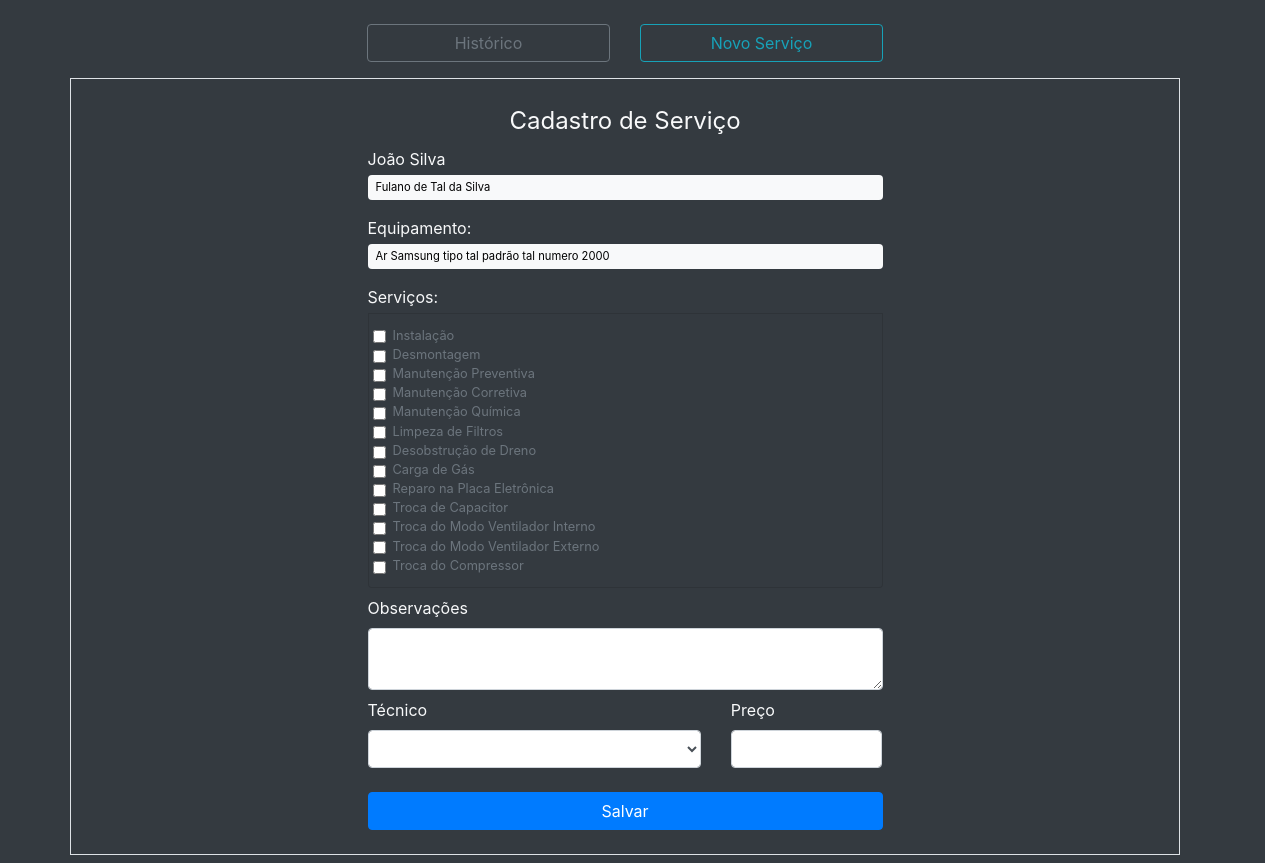
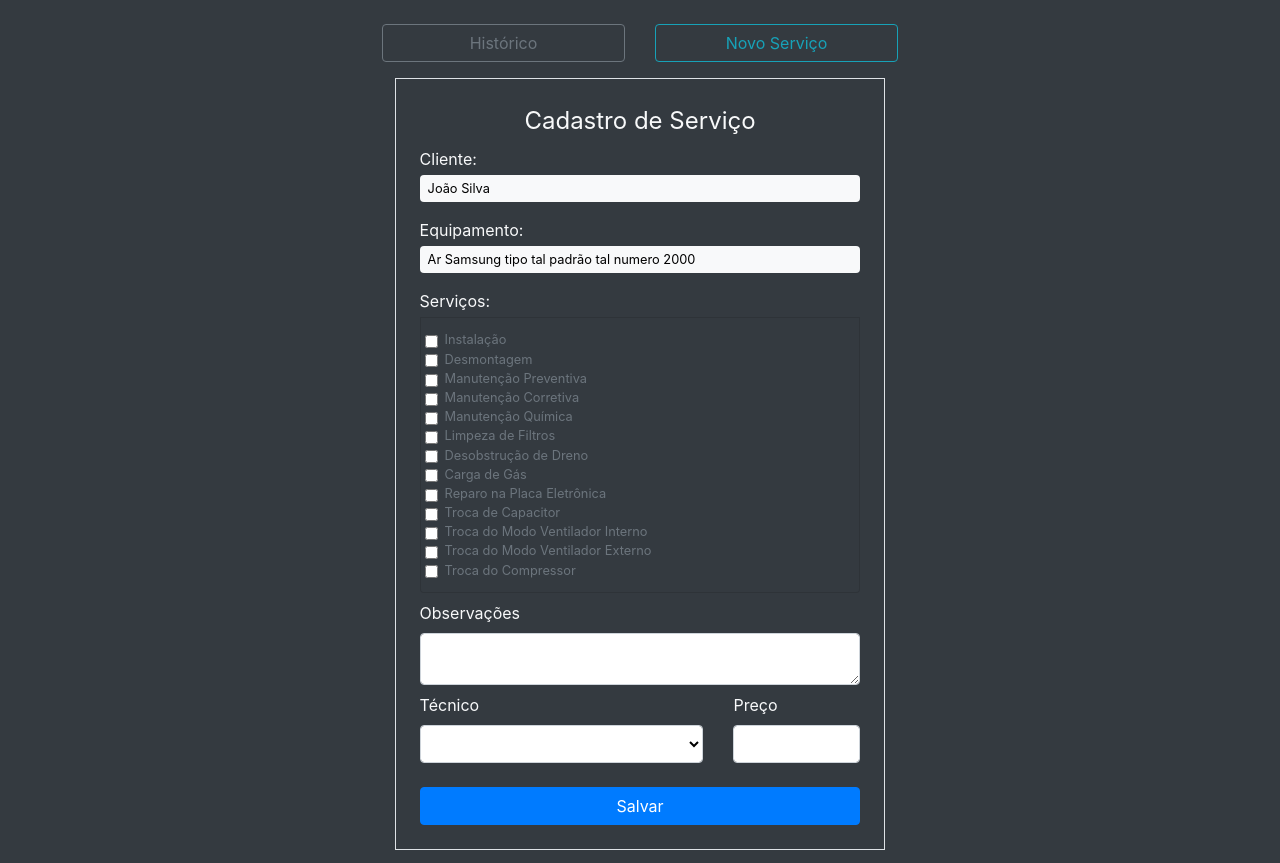
Before and after one commit to AndreJesus30/climaxcool, a Flask app: page /dashboard/cliente/novo-servico/1/2 in a window 1280 px wide. Run offline with Flask 3, Linux system fonts and the light colour scheme; data comes from the database, SQL or seed files in the repository; some libraries are stand-ins or nearby versions.

Commit message:
Added fix in DB and upgrades in forms and more

```diff
--- a/climaxcool/forms.py
+++ b/climaxcool/forms.py
@@ -42,14 +42,16 @@
     #company = StringField('Empresa', validators=[DataRequired()])
     btn_submit_user_registration = SubmitField('Cadastrar Usuário')
 
+list_brands = ["","Agratto","Britânia","Car Bluetooth","Comfee","Consul","Daikin","Elgin","Equation","Fontaine","Fujitsu","Philco","LG","Samsung","Carrier","Fujitsu","Gree","Electrolux","Springer Midea","TCL", "Outra"]
+list_btus = [7000,7500,9000,12000,15000,16000,18000,20000,24000,28000,30000,32000,36000,40000,42000,48000,58000,60000]
 
 class FormEquipmentsRegistration(FlaskForm):
-    name_equipment = TextAreaField('Nome', validators=[DataRequired()])
-    brand_equipment = StringField('Marca', validators=[DataRequired()])
+    brand_equipment = SelectField('Marca', validators=[DataRequired()], choices=list_brands)
+    btus_equipment = SelectField('BTUs', validators=[DataRequired()], choices=list_btus)
     address = TextAreaField('Local', validators=[DataRequired()])
     qr_code = StringField('QR-Code')
     status_equipment = StringField('Status',default="Ativo")
-    customer = SelectField('Cliente', validators=[DataRequired()], choices=[' ','Empresa 1', 'Empresa 2', "Empresa 3", "João"])
+    customer = SelectField('Cliente', validators=[DataRequired()], choices=[' '])
     btn_submit_equip_registration = SubmitField('Cadastrar Equipamento')
 
 
--- a/climaxcool/route/routes.py
+++ b/climaxcool/route/routes.py
@@ -1,6 +1,6 @@
 from climaxcool import app
 from flask import render_template, url_for, redirect, request, jsonify, flash
-from climaxcool.models import Users, Customers, Equipments, Services, ListForServices
+from climaxcool.models import Users, Customers, Equipments, Services
 from climaxcool.shared import generate_code
 from climaxcool.forms import FormNewService, FormSignIn, FormCustomerRegistration, FormUsersRegistration, FormEquipmentsRegistration
 from climaxcool import database
@@ -187,7 +187,8 @@
             id_customer = Customers.query.filter_by(name_customer=name_customer).first().id;
 
             new_equipments = Equipments(
-                name_equipment=form_equipments.name_equipment.data,
+                name_equipment= form_equipments.brand_equipment.data +" - "+ form_equipments.btus_equipment.data +" BTUs - "+form_equipments.address.data,
+                btus_equipment=form_equipments.btus_equipment.data,
                 brand_equipment=form_equipments.brand_equipment.data,
                 address=form_equipments.address.data,
                 qr_code= None if not form_equipments.qr_code.data else form_equipments.qr_code.data,
@@ -207,7 +208,8 @@
         if form_equipments.validate_on_submit():
 
             new_equipments = Equipments(
-                name_equipment=form_equipments.name_equipment.data,
+                name_equipment= form_equipments.brand_equipment.data +" - "+ form_equipments.btus_equipment.data +" BTUs - "+form_equipments.address.data,
+                btus_equipment=form_equipments.btus_equipment.data,
                 brand_equipment=form_equipments.brand_equipment.data,
                 address=form_equipments.address.data,
                 qr_code= None if not form_equipments.qr_code.data else form_equipments.qr_code.data,
@@ -272,16 +274,22 @@
 @app.route('/dashboard/cliente/novo-servico/<int:customer_id>/<int:equipment_id>', methods=["POST", "GET"])
 def new_service(customer_id, equipment_id):
     form_new_service = FormNewService()
-
     customer = Customers.query.filter_by(id=customer_id).first()
     equipment = Equipments.query.filter_by(id=equipment_id).first()
+    text_services = ""
 
     #if permissão total pode escolher qualquer técnico
     #senão só tem a opção de escolher ele mesmo como técnico
     #criar essas condições após terminar authenticação e estrutura de permissões
 
-    if form_new_service.validate_on_submit:
+    if form_new_service.validate_on_submit():
+        for service in form_new_service:
+            if "service_" in service.name and service.data:
+                print(f"{service.data}  {service.name}  {service.label.text}")
+                text_services += service.label.text + ","
+
         new_service = Services(
+            service = text_services,
             annotations = form_new_service.annotations.data,
             price = form_new_service.price.data,
             id_customer = customer_id,
@@ -290,25 +298,34 @@
         )
         database.session.add(new_service)
         database.session.commit()
+        return redirect(url_for("report_service", equipment_id=equipment_id))
 
-        new_service_id = new_service.id
-        print(new_service_id)
+        #Código para pegar o id gravado no DB, creio que não será necessário
+        # new_service_id = new_service.id
+        # print(new_service_id)
 
-        if new_service_id is not None:
-            for service in form_new_service:
-                if "service_" in service.name and service.data:
-                    print(f"{service.data}  {service.name}  {service.label.text}")
-                    new_list_for_services = ListForServices(
-                        service = service.label.text,
-                        id_service = new_service_id,
-                        id_customer = customer_id,
-                        id_equipment = equipment_id,
-                    )
-                    database.session.add(new_list_for_services)
-                    database.session.commit()
+        # quandor for consumir a lista de serviços no futuro é só
+        # splitar ela e fazer o pop() depois para remover o ultimo dado
+        # que neste caso está vindo uma string vazia.
+        # print(text_services)
+        # list_service = text_services.split(",")
+        # list_service.pop()
+        # if len(list_service) > 2 :
+        #     print(list_service)
+        #     print(list_service[2])
+
 
     return render_template('new_service.html', form_new_service=form_new_service, customer=customer, equipment=equipment)
 
+
+class report_service_model:
+    def __init__(self, id, date, list_services, annotations, expert, price):
+        self.id = id
+        self.date = date
+        self.list_services = list_services
+        self.annotations = annotations
+        self.expert = expert
+        self.price = price
 
 
 #acesso pelo id do equipamento seguido o fluxo do sistema
@@ -316,12 +333,30 @@
 @app.route('/dashboard/cliente/relatorio-servico/<int:equipment_id>')
 def report_service(equipment_id):
     equipment = None
+    services_for_equipment = []
 
     if equipment_id is not None:
         equipment = Equipments.query.filter_by(id=equipment_id).first()
         customer = Customers.query.filter_by(id=equipment.id_customer).first();
+        services = Services.query.filter_by(id_equipment=equipment_id).all();
 
-    return render_template('report_service.html', equipment=equipment, customer=customer)
+        for service in services:
+            expert = Users.query.filter_by(id=service.id_expert).first();
+            #Colocoar um delay neste ponto?
+            list_services = service.service.split(",")
+            list_services.pop()
+            print(f"lista de serviços {list_services}")
+            services_for_equipment.append( report_service_model(
+                id=service.id,
+                date= service.date_create,
+                list_services= list_services,
+                annotations= service.annotations,
+                expert= expert.username,
+                price= service.price,
+            ))
+
+
+    return render_template('report_service.html', equipment=equipment, customer=customer, services=services_for_equipment)
 
 
 #acesso pelo link (qrcode)
--- a/climaxcool/templates/new_service.html
+++ b/climaxcool/templates/new_service.html
@@ -4,7 +4,7 @@
 
 {% block body %}
 
-<div class="container-fluid row justify-content-center bg-dark vh-100">
+<div class="container-fluid row justify-content-center mx-0 bg-dark vh-100">
     <div class="container row justify-content-center pt-4 pb-2 mx-0 px-0 px-md-4 text-center vh-100">
         <div class="col-6 col-md-3">
             <a id="btn-historico" class="btn btn-outline-secondary w-100" href="{{url_for('report_service', equipment_id=equipment.id, customer_id=customer.id)}}">Histórico</a>
@@ -13,34 +13,30 @@
             <a id="btn-novo-servico" class="btn btn-outline-info w-100" href="{{url_for('new_service', equipment_id=equipment.id, customer_id=customer.id)}}">Novo Serviço</a>
         </div>
     </div>
-    <div class="container text-center text-light">
+    <div class="col-md-6 col-lg-5 text-center text-light">
         <form method="POST" action="" class="border p-4 mt-2 mb-2">
             {{ form_new_service.csrf_token }}
             <legend class="text-center">Cadastro de Serviço</legend>
 
             <div class=" text-left text-light">
-                <div class="row justify-content-center">
-                    <div class="col col-md-6">
-                        <span>{{customer.name_customer}}</span>
-                        <div class="bg-light rounded mt-1">
-                            <p class="px-2 py-1" style="color:black; font-size: 0.7rem;">Fulano de Tal da Silva</p>
-                        </div>
+                <div class="">
+                    <span>Cliente:</span>
+                    <div class="bg-light rounded mt-1">
+                        <p class="px-2 py-1" style="color:black; font-size: 0.8rem;">{{customer.name_customer}}</p>
                     </div>
                 </div>
             </div>
 
-            <div class="row justify-content-center text-left text-light">
-                <div class="col col-md-6">
-                    <span>Equipamento:</span>
-                    <div class="bg-light rounded mt-1">
-                        <p class="px-2 py-1" style="color:black; font-size: 0.7rem;">{{equipment.name_equipment}}</p>
-                    </div>
+            <div class=" text-left text-light">
+                <span>Equipamento:</span>
+                <div class="bg-light rounded mt-1">
+                    <p class="px-2 py-1" style="color:black; font-size: 0.8rem;">{{equipment.name_equipment}}</p>
                 </div>
             </div>
 
             <fieldset>
-                <div class="row justify-content-center text-left">
-                    <div class=" col-md-6">
+                <div class="text-left">
+                    <div class="">
                         <ul class="list-group">
                             <span>Serviços:</span>
                             <li class="list-group-item small mt-1 bg-dark" id="servicos">
@@ -56,25 +52,25 @@
                         </ul>
                     </div>
                 </div>
-                <div class="row justify-content-center mt-2">
-                    <div class="text-left text-light col-md-6">
+                <div class="mt-2 text-left text-light">
+                    <div class="">
                         {{form_new_service.annotations.label(class="form-label")}}
-                        {{form_new_service.annotations(class="form-control")}}
+                        {{form_new_service.annotations(class="form-control", style="color:black; font-size: 0.8rem;")}}
                     </div>
                 </div>
                 <div class="row justify-content-center mt-2">
-                    <div class="col-8 col-md-4 text-left text-light">
+                    <div class="col-8 text-left text-light">
                         {{form_new_service.expert.label(class="form-label")}}
-                        {{form_new_service.expert(class="form-control")}}
+                        {{form_new_service.expert(class="form-control", style="color:black; font-size: 0.8rem;")}}
                     </div>
-                    <div class="col-4 col-md-2 text-left text-light">
+                    <div class="col-4 text-left text-light">
                         {{form_new_service.price.label(class="form-label")}}
-                        {{form_new_service.price(class="form-control")}}
+                        {{form_new_service.price(class="form-control", style="color:black; font-size: 0.8rem;")}}
                     </div>
                 </div>
             </fieldset>
             <div class="row justify-content-center mt-4">
-                <div class="col col-md-6  ">
+                <div class="col">
                     {{form_new_service.btn_submit_new_service(class="btn btn-primary w-100")}}
                 </div>
             </div>
--- a/climaxcool/templates/summary_equipments.html
+++ b/climaxcool/templates/summary_equipments.html
@@ -26,7 +26,7 @@
                 <h2 class="col-12 text-center d-none d-md-block" id="customer-name">{{customer.name_customer}}</h2>
                 {%for equipment in equipments%}
                 <div style="background-color: white;" class="rounded py-2 my-1 text-center col-12 col-lg-6 mb-2 mr-1">
-                    <p class="my-0">{{equipment.name_equipment}} - {{equipment.address}}</p>
+                    <p class="my-0">{{equipment.name_equipment}}</p>
                     <a style="font-size: 0.8rem;" class="mx-1 align-items-center" href="">Editar</a>
                     <span> - </span>
                     <a style="font-size: 0.8rem;" class="mx-1 align-items-center" href="{{url_for('report_service', equipment_id=equipment.id)}}">Histórico</a>
```
Also changed, not shown: climaxcool/models.py (+9 -8 lines), climaxcool/templates/equipments_registration.html (+6 -6 lines), climaxcool/templates/report_service.html (+12 -55 lines), clis.txt (+12 -9 lines), instance/climaxcoolmanagement.db.
